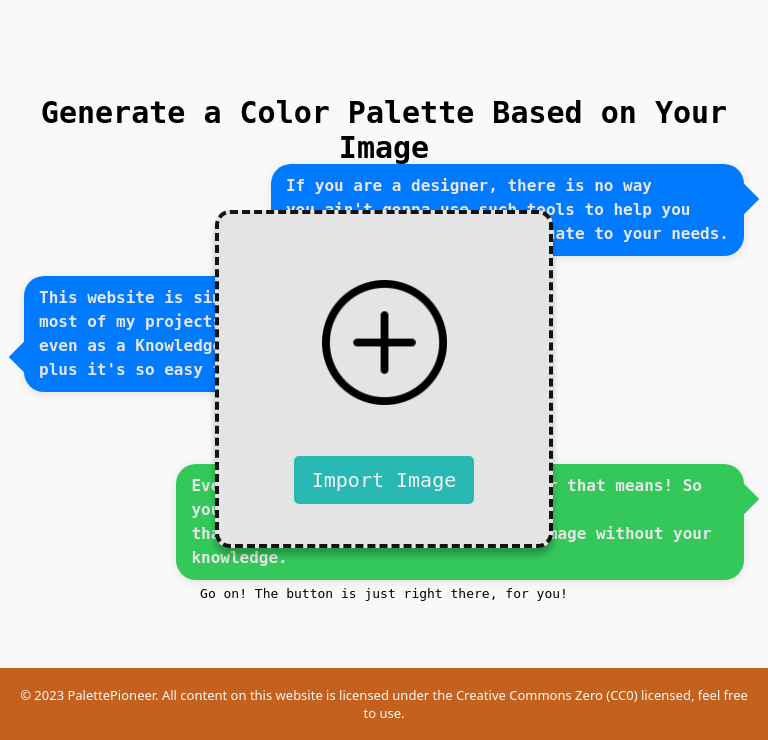
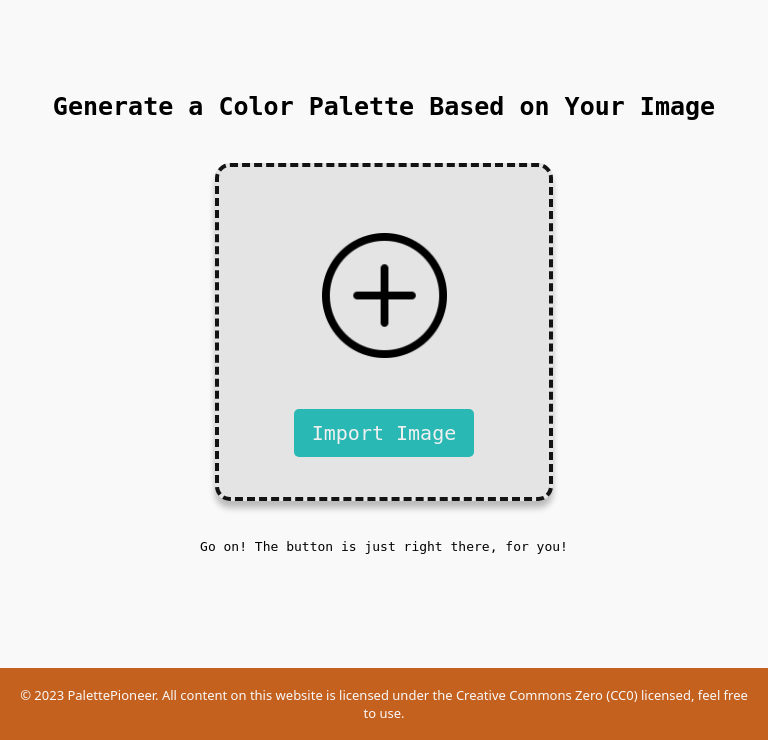
Before and after one commit to RedeemedSpoon/PalettePioneer, a Flask app: page / in a window 768 px wide. Shown: the part 60-800 px from the top of the page. Run offline with Flask 3, Linux system fonts and the light colour scheme.

Commit message:
Added Responsiveness

```diff
--- a/static/style.css
+++ b/static/style.css
@@ -287,12 +287,14 @@ section {
 
 section a {
    margin: 10rem 0 0 25rem;
+   text-wrap: none;
 }
 
 .colors_palette {
    display: flex;
    flex-wrap: wrap;
    max-width: 750px;
+   min-width: 500px;
 }
 
 .colors_palette > div {
@@ -314,3 +316,149 @@ a > button:hover {
    color: #eeeeee;
    scale: 1.03;
 }
+
+@media (max-width: 768px) {
+   .chat-bubble {
+      visibility: hidden;
+   }
+
+   .left,
+   .right,
+   .right_second {
+      display: none;
+   }
+
+   .image {
+      top: 28%;
+      left: 50%;
+   }
+
+   .image img {
+      min-width: 10rem;
+      min-height: 10rem;
+      max-width: 15rem;
+      max-height: 15rem;
+   }
+
+   section {
+      top: 68%;
+      left: 50%;
+      right: 0%;
+   }
+
+   h1 {
+      font-size: 24px !important;
+   }
+
+   section a {
+      display: none;
+   }
+
+   .colors_palette > div {
+      padding: 5px 5px;
+   }
+
+   .colors_palette > div > div {
+      width: 30px;
+      height: 30px;
+   }
+
+   .colors_palette > div > p {
+      font-size: 13.5px !important;
+   }
+
+   .colors_palette {
+      min-width: 300px;
+   }
+}
+
+@media only screen and (min-width: 768px) and (max-width: 1024px) {
+   .chat-bubble {
+      visibility: hidden;
+   }
+
+   .left,
+   .right,
+   .right_second {
+      display: none;
+   }
+
+   .image {
+      top: 28%;
+      left: 50%;
+   }
+
+   .image img {
+      min-width: 15rem;
+      min-height: 15rem;
+      max-width: 20rem;
+      max-height: 20rem;
+   }
+
+   section {
+      bottom: 55%;
+      left: 50%;
+      right: 0%;
+   }
+
+   h1 {
+      font-size: 25px !important;
+   }
+
+   section a {
+      display: none;
+   }
+
+   .colors_palette > div {
+      padding: 10px 15px;
+   }
+
+   .colors_palette > div > div {
+      width: 40px;
+      height: 40px;
+   }
+
+   .colors_palette > div > p {
+      font-size: 15px !important;
+   }
+}
+
+@media only screen and (min-width: 1025px) and (max-width: 1440px) {
+   .chat-bubble {
+      max-width: 270px;
+   }
+
+   .image img {
+      min-width: 20rem;
+      min-height: 20rem;
+      max-width: 25rem;
+      max-height: 25rem;
+   }
+
+   section {
+      left: 70%;
+   }
+
+   .colors_palette > div {
+      padding: 7.5px 15px;
+   }
+
+   .colors_palette > div > div {
+      width: 60px;
+      height: 60px;
+   }
+
+   .colors_palette > div > p {
+      font-size: 20px !important;
+   }
+
+   section a {
+      margin: 10rem 0 0 5rem;
+   }
+}
+
+@media only screen and (min-width: 1440px) and (max-width: 1740px) {
+   .colors_palette {
+      margin-right: -10rem;
+   }
+}
--- a/templates/index.html
+++ b/templates/index.html
@@ -3,7 +3,7 @@
    <h1>Generate a Color Palette Based on Your Image</h1>
 
    <div class="chat-bubble left blue">This website is simply amazing! I used it to design &#10; most of my projects, it give me so much inspiration &#10; even as a Knowledgeable person in color theory. &#10; plus it's so easy to use.</div>
-   <div class="chat-bubble right blue">If you are a designer, there is no way &#10; you ain't gonna use such tools to help you &#10; choose colors that are adequate to your needs.</div>
+   <div class="chat-bubble right blue">If you are a designer, there is no way you ain't &#10; gonna use such tools to help you choose colors &#10;that are adequate to your needs.</div>
    <div class="chat-bubble second right_second green">Even the <a style="color: #e6e6e6" href="https://github.com/RedeemedSpoon/PalettePioneer">code</a> is open source, whatever that means! So you won't fear&#10; that someone stored or stealed your image without your knowledge.
    </div>
    <form id="uploadForm" action="{{ url_for('scan') }}" method="POST" enctype="multipart/form-data">
```
